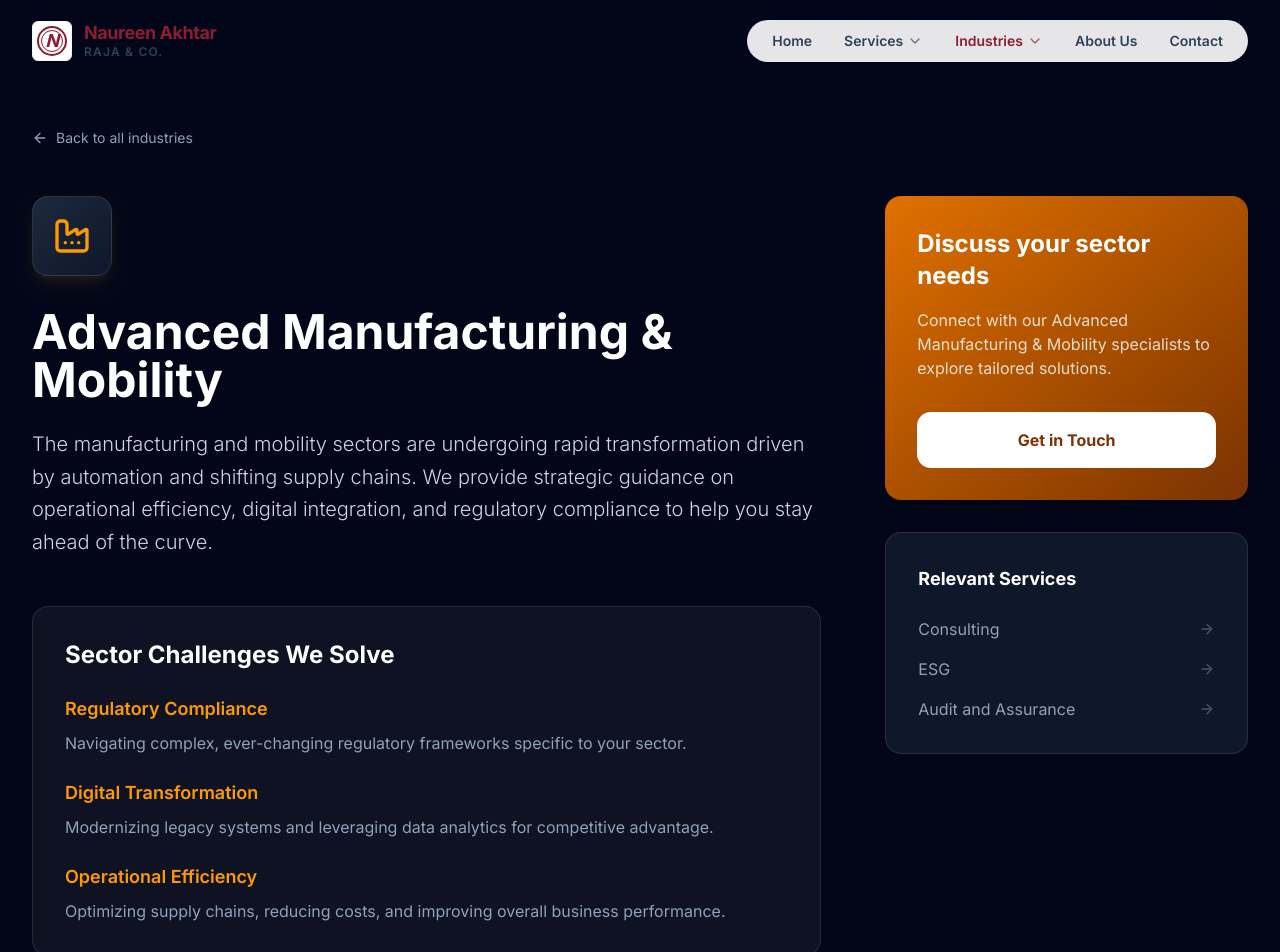
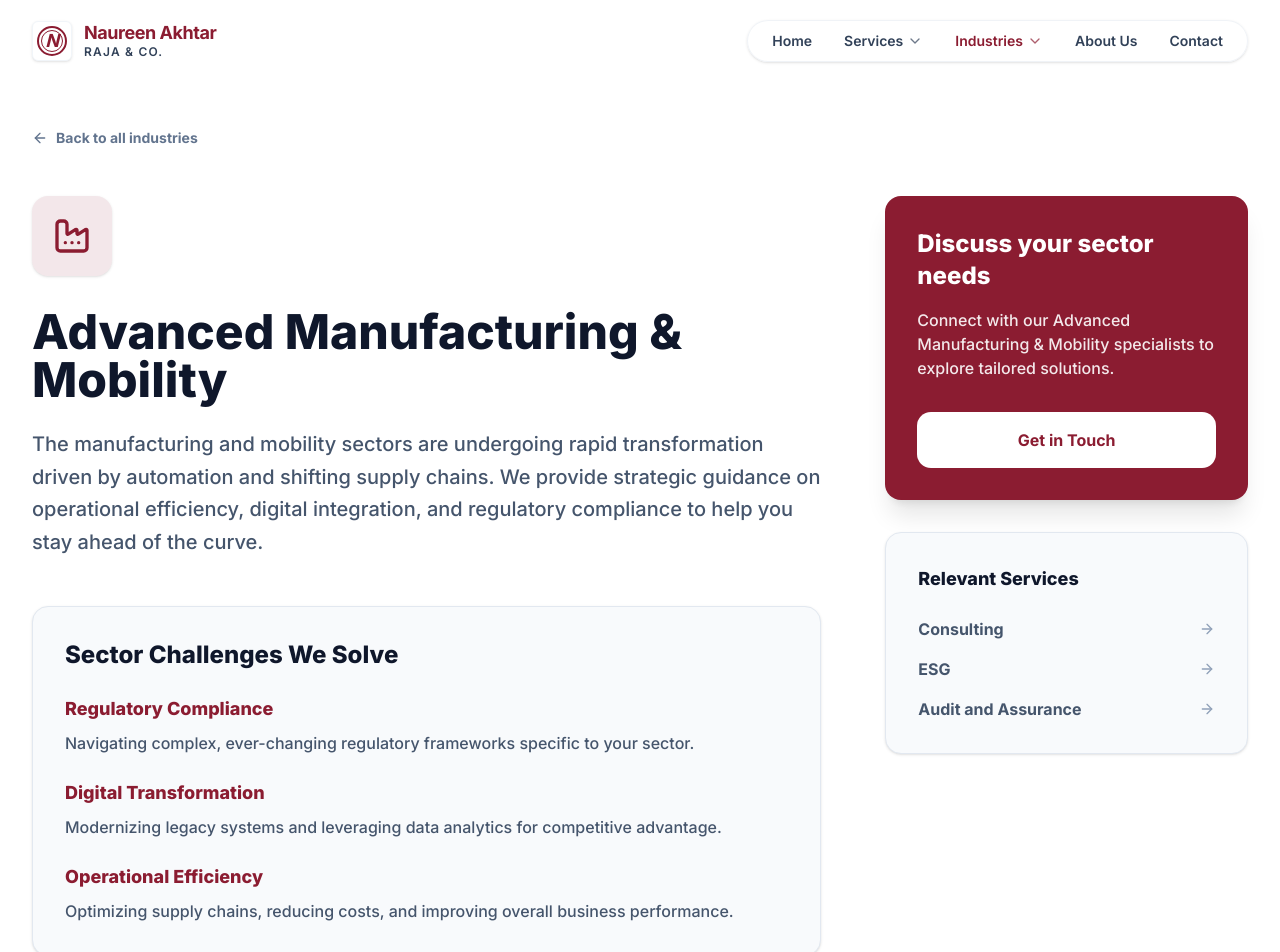
Before and after one commit to ahmerbukhari/NARajaCo, a Next.js app in the folder frontend/: page /industries/advanced-manufacturing in a window 1280 px wide. Shown: the top 952 px of the page. Built offline with nearby package versions, Linux system fonts and the light colour scheme.

Commit message:
feat: Theme is not applied on the submenu pages of the industries *

```diff
--- a/frontend/app/industries/[slug]/page.tsx
+++ b/frontend/app/industries/[slug]/page.tsx
@@ -23,12 +23,12 @@ export default function IndustryDetailPage({ params }: { params: { slug: string
   );
 
   return (
-    <div className="min-h-screen bg-slate-950 pt-32 pb-24">
+    <div className="min-h-screen bg-white pt-32 pb-24">
       <div className="max-w-7xl mx-auto px-6 md:px-8">
         {/* Breadcrumb */}
         <Link
           href="/industries"
-          className="inline-flex items-center text-sm text-slate-400 hover:text-amber-500 transition-colors mb-12"
+          className="inline-flex items-center text-sm font-bold text-slate-500 hover:text-[#8B1C31] transition-colors mb-12"
         >
           <ArrowLeft className="w-4 h-4 mr-2" />
           Back to all industries
@@ -37,32 +37,32 @@ export default function IndustryDetailPage({ params }: { params: { slug: string
         <div className="grid grid-cols-1 lg:grid-cols-3 gap-16">
           {/* Main Content */}
           <div className="lg:col-span-2">
-            <div className="w-20 h-20 rounded-2xl bg-gradient-to-br from-slate-800 to-slate-900 border border-white/10 flex items-center justify-center mb-8 shadow-lg shadow-amber-500/10">
-              <Icon className="w-10 h-10 text-amber-500" />
+            <div className="w-20 h-20 rounded-2xl bg-[#8B1C31]/10 flex items-center justify-center mb-8 shadow-sm">
+              <Icon className="w-10 h-10 text-[#8B1C31]" />
             </div>
 
-            <h1 className="text-4xl md:text-5xl font-bold text-white mb-6">
+            <h1 className="text-4xl md:text-5xl font-extrabold text-slate-900 mb-6">
               {industry.name}
             </h1>
 
-            <p className="text-xl text-slate-300 font-light leading-relaxed mb-12">
+            <p className="text-xl text-slate-600 font-medium leading-relaxed mb-12">
               {industry.fullDescription}
             </p>
 
-            <div className="bg-white/5 border border-white/10 rounded-2xl p-8 mb-12">
-              <h3 className="text-2xl font-bold text-white mb-6">Sector Challenges We Solve</h3>
+            <div className="bg-slate-50 border border-slate-200 rounded-2xl p-8 mb-12 shadow-sm">
+              <h3 className="text-2xl font-extrabold text-slate-900 mb-6">Sector Challenges We Solve</h3>
               <div className="space-y-6">
                 <div>
-                  <h4 className="text-lg font-semibold text-amber-500 mb-2">Regulatory Compliance</h4>
-                  <p className="text-slate-400">Navigating complex, ever-changing regulatory frameworks specific to your sector.</p>
+                  <h4 className="text-lg font-extrabold text-[#8B1C31] mb-2">Regulatory Compliance</h4>
+                  <p className="text-slate-600 font-medium">Navigating complex, ever-changing regulatory frameworks specific to your sector.</p>
                 </div>
                 <div>
-                  <h4 className="text-lg font-semibold text-amber-500 mb-2">Digital Transformation</h4>
-                  <p className="text-slate-400">Modernizing legacy systems and leveraging data analytics for competitive advantage.</p>
+                  <h4 className="text-lg font-extrabold text-[#8B1C31] mb-2">Digital Transformation</h4>
+                  <p className="text-slate-600 font-medium">Modernizing legacy systems and leveraging data analytics for competitive advantage.</p>
                 </div>
                 <div>
-                  <h4 className="text-lg font-semibold text-amber-500 mb-2">Operational Efficiency</h4>
-                  <p className="text-slate-400">Optimizing supply chains, reducing costs, and improving overall business performance.</p>
+                  <h4 className="text-lg font-extrabold text-[#8B1C31] mb-2">Operational Efficiency</h4>
+                  <p className="text-slate-600 font-medium">Optimizing supply chains, reducing costs, and improving overall business performance.</p>
                 </div>
               </div>
             </div>
@@ -72,14 +72,14 @@ export default function IndustryDetailPage({ params }: { params: { slug: string
           <div className="lg:col-span-1">
             <div className="sticky top-32 flex flex-col gap-8">
               {/* CTA Card */}
-              <div className="bg-gradient-to-br from-amber-600 to-amber-900 rounded-2xl p-8 text-white shadow-xl">
-                <h3 className="text-2xl font-bold mb-4">Discuss your sector needs</h3>
-                <p className="text-white/80 mb-8">
+              <div className="bg-[#8B1C31] rounded-2xl p-8 text-white shadow-xl">
+                <h3 className="text-2xl font-extrabold mb-4">Discuss your sector needs</h3>
+                <p className="text-white/90 mb-8 font-medium">
                   Connect with our {industry.name} specialists to explore tailored solutions.
                 </p>
                 <Link
                   href="/contact"
-                  className="flex items-center justify-center w-full py-4 rounded-xl bg-white text-amber-900 font-bold hover:bg-slate-100 transition-colors"
+                  className="flex items-center justify-center w-full py-4 rounded-xl bg-white text-[#8B1C31] font-bold hover:bg-slate-100 transition-colors"
                 >
                   Get in Touch
                 </Link>
@@ -87,8 +87,8 @@ export default function IndustryDetailPage({ params }: { params: { slug: string
 
               {/* Related Services */}
               {relatedServicesData.length > 0 && (
-                <div className="bg-slate-900 border border-white/10 rounded-2xl p-8">
-                  <h3 className="text-lg font-bold text-white mb-6">Relevant Services</h3>
+                <div className="bg-slate-50 border border-slate-200 rounded-2xl p-8 shadow-sm">
+                  <h3 className="text-lg font-extrabold text-slate-900 mb-6">Relevant Services</h3>
                   <div className="flex flex-col gap-4">
                     {relatedServicesData.map((srv) => (
                       <Link
@@ -96,10 +96,10 @@ export default function IndustryDetailPage({ params }: { params: { slug: string
                         href={`/services/${srv.slug}`}
                         className="flex items-center justify-between group"
                       >
-                        <span className="text-slate-400 group-hover:text-amber-500 transition-colors">
+                        <span className="text-slate-600 font-bold group-hover:text-[#8B1C31] transition-colors">
                           {srv.name}
                         </span>
-                        <ArrowRight className="w-4 h-4 text-slate-600 group-hover:text-amber-500 transition-colors" />
+                        <ArrowRight className="w-4 h-4 text-slate-400 group-hover:text-[#8B1C31] transition-colors" />
                       </Link>
                     ))}
                   </div>
```
